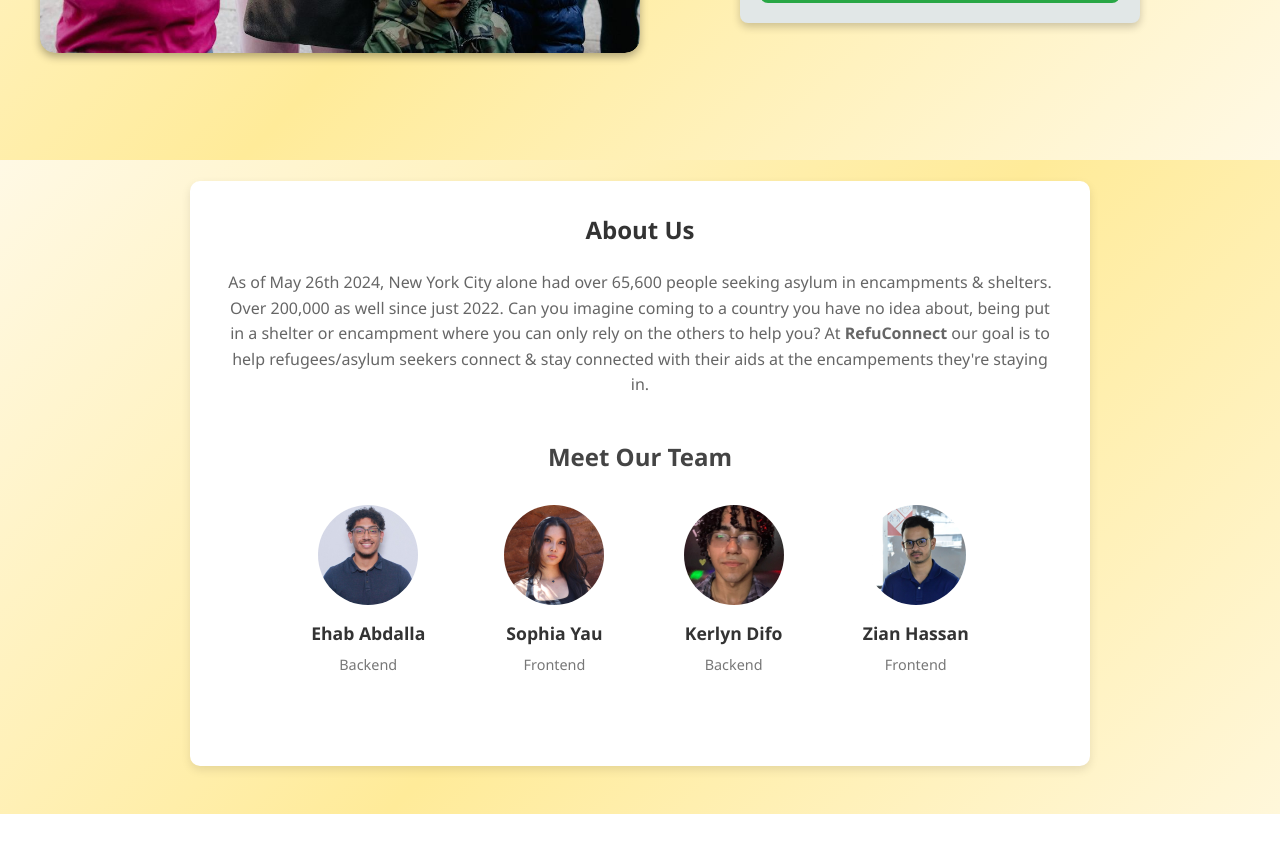
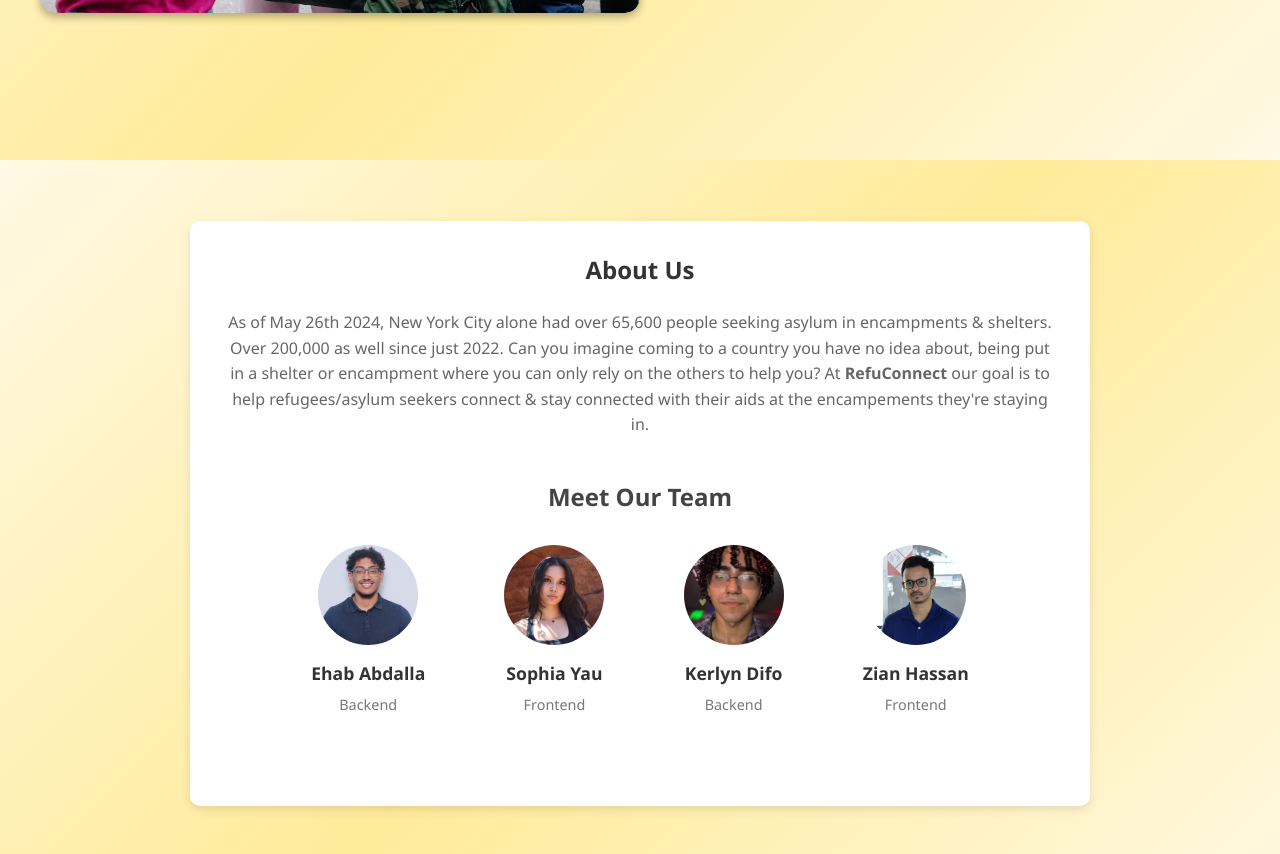
Before and after one commit to ehab20011/p-hacks, a React (Create React App) app in the folder client/: page /login in a window 1280 px wide. Shown: the part 640-1494 px from the top of the page. Before the commit the page ends 1454 px from the top, so only its background shows below. Built offline with nearby package versions, Linux system fonts and the light colour scheme; no server answers.

Commit message:
added top padding to about section

```diff
--- a/client/src/components/styles/About.css
+++ b/client/src/components/styles/About.css
@@ -1,5 +1,5 @@
 .about-container {
-    margin-top: 5em;;
+    margin-top: 10em;;
     padding: 3rem 1.5rem;
     text-align: center;
 }
```
